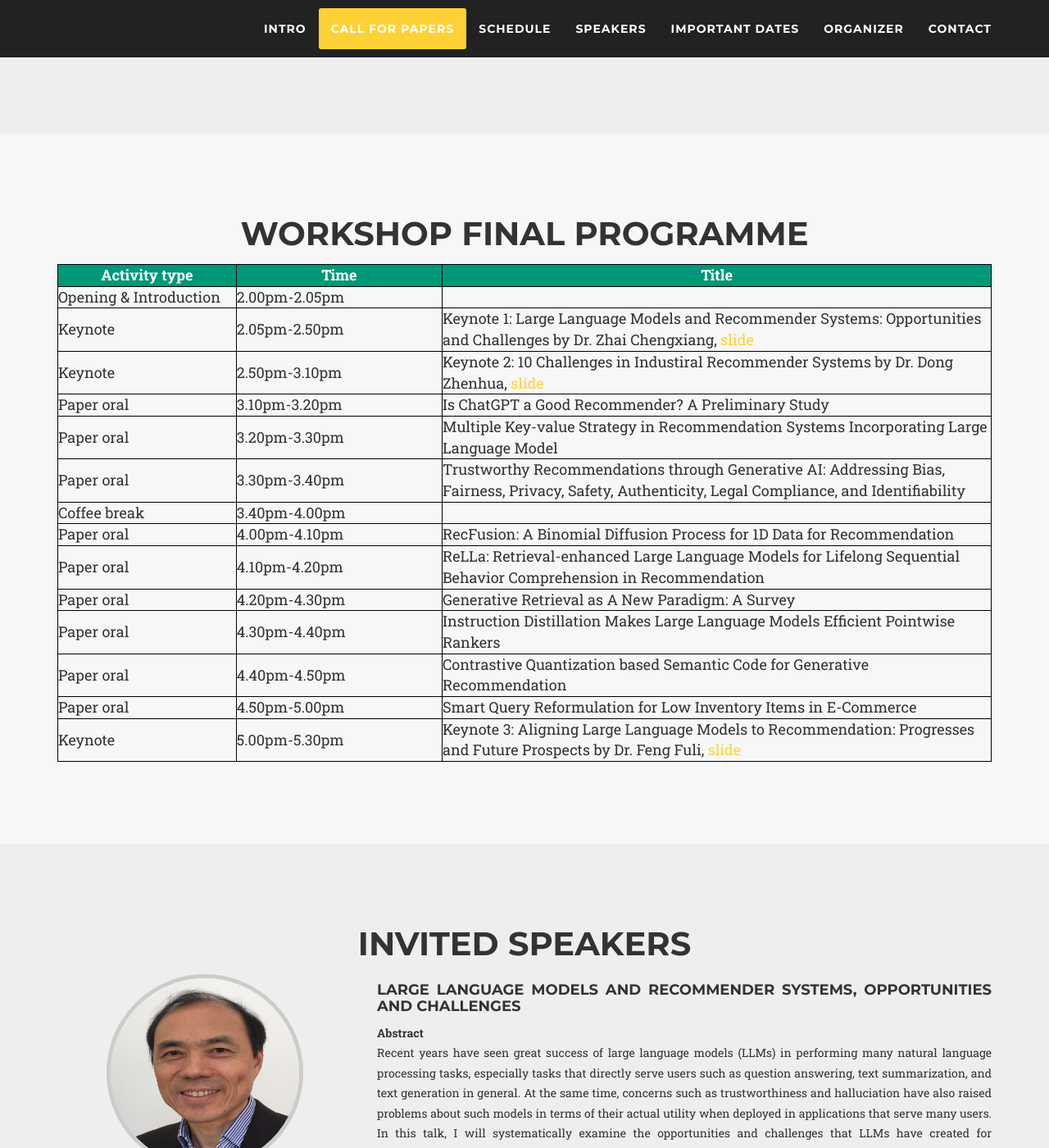
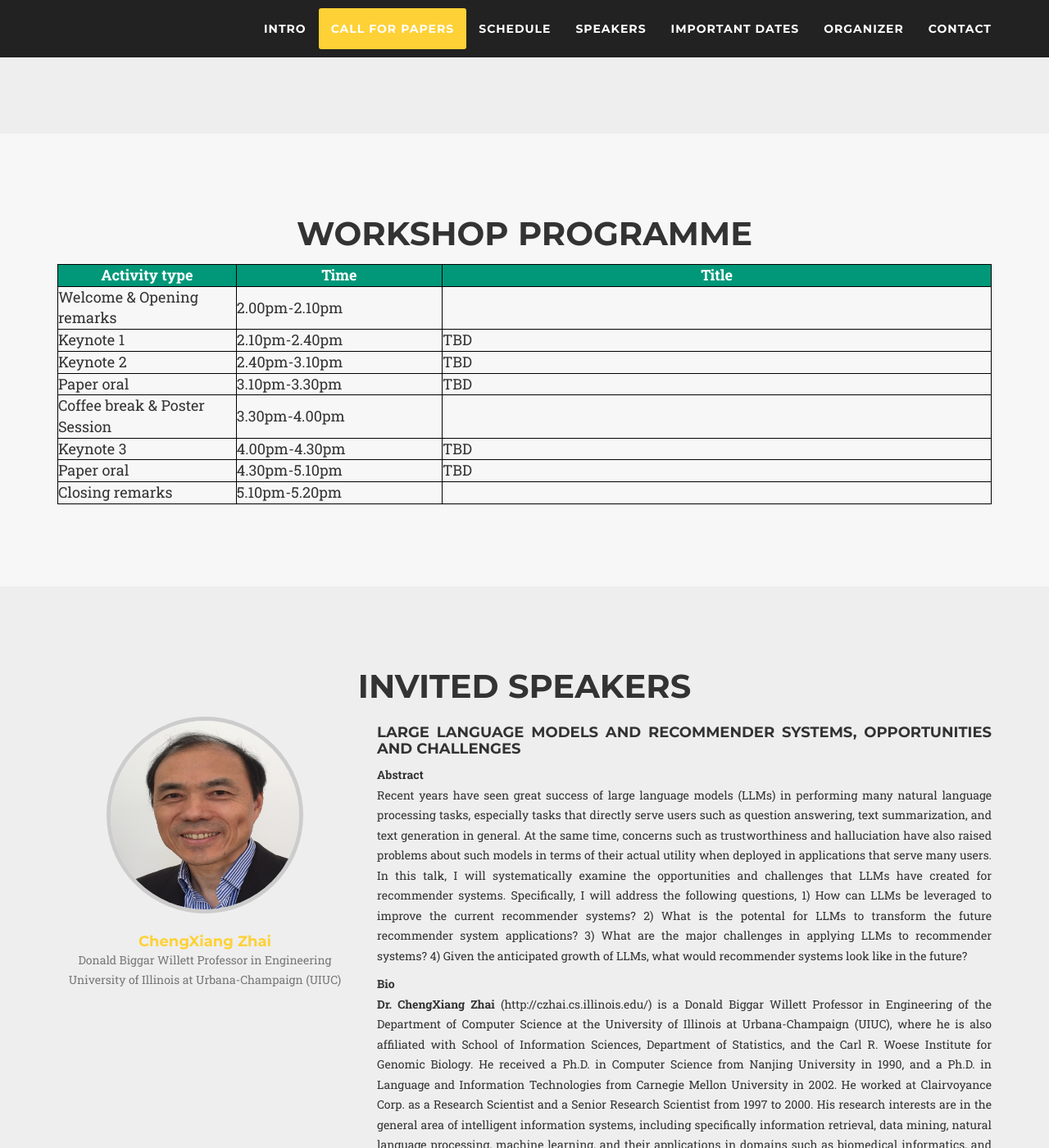
Before and after one commit to mmgensr-cikm25/mmgensr-cikm25.github.io, a Jekyll site: the page built from index.md, in a window 1280 px wide and 1400 px high, scrolled down 1985 px. Shown: the whole window at 82% size. Built offline with Jekyll 4.4.1, drawn with Linux system fonts in a browser that asks for light colours; nearby versions of some CDN libraries; some web fonts are replaced.

Commit message:
Update schedule.html

```diff
--- a/_includes/schedule.html
+++ b/_includes/schedule.html
@@ -19,26 +19,20 @@
   <div class="container">
     <div class="row">
       <div class="col-lg-12 text-center">
-        <h2 class="section-heading">Workshop Final Programme</h2>
+        <h2 class="section-heading">Workshop Programme</h2>
         <!--h3 class="section-subheading text-muted">Lorem ipsum dolor sit amet consectetur.</h3-->
       </div>
     </div>
     <table style="width: 100%">
         <tr> <th width=130px> Activity type </th> <th width=150px> Time </th> <th width=400px> Title </th> </tr>
-        <tr> <td width=130px> Opening & Introduction </td> <td width=150px> 2.00pm-2.05pm </td> <td></td> </tr>
-        <tr> <td width=130px>Keynote</td> <td width=150px>2.05pm-2.50pm</td> <td width=400px>Keynote 1: Large Language Models and Recommender Systems: Opportunities and Challenges by Dr. Zhai Chengxiang, <a href="https://github.com/RGM-CIKM23/RGM-CIKM23.github.io/blob/main/_speakers/LLMs-RecSys-Zhai%20Chengxiang.pdf">slide</a></td> </tr>
-        <tr> <td width=130px>Keynote</td> <td width=150px>2.50pm-3.10pm</td> <td width=400px>Keynote 2: 10 Challenges in Industiral Recommender Systems by Dr. Dong Zhenhua, <a href="https://arxiv.org/pdf/2310.04804.pdf">slide</a></td> </tr>
-        <tr> <td width=130px>Paper oral</td> <td width=150px>3.10pm-3.20pm</td> <td width=400px>Is ChatGPT a Good Recommender? A Preliminary Study</td> </tr>
-        <tr> <td width=130px>Paper oral</td> <td width=150px>3.20pm-3.30pm</td> <td width=400px>Multiple Key-value Strategy in Recommendation Systems Incorporating Large Language Model</td> </tr>
-        <tr> <td width=130px>Paper oral</td> <td width=150px>3.30pm-3.40pm</td> <td width=400px>Trustworthy Recommendations through Generative AI: Addressing Bias, Fairness, Privacy, Safety, Authenticity, Legal Compliance, and Identifiability</td> </tr>
-        <tr> <td width=130px> Coffee break </td> <td width=150px> 3.40pm-4.00pm</td><td></td> </tr>
-        <tr> <td width=130px>Paper oral</td> <td width=150px>4.00pm-4.10pm</td> <td width=400px>RecFusion: A Binomial Diffusion Process for 1D Data for Recommendation</td> </tr>
-        <tr> <td width=130px>Paper oral</td> <td width=150px>4.10pm-4.20pm</td> <td width=400px>ReLLa: Retrieval-enhanced Large Language Models for Lifelong Sequential Behavior Comprehension in Recommendation</td> </tr>
-        <tr> <td width=130px>Paper oral</td> <td width=150px>4.20pm-4.30pm</td> <td width=400px>Generative Retrieval as A New Paradigm: A Survey</td> </tr>
-        <tr> <td width=130px>Paper oral</td> <td width=150px>4.30pm-4.40pm</td> <td width=400px>Instruction Distillation Makes Large Language Models Efficient Pointwise Rankers</td> </tr>
-        <tr> <td width=130px>Paper oral</td> <td width=150px>4.40pm-4.50pm</td> <td width=400px>Contrastive Quantization based Semantic Code for Generative Recommendation</td> </tr>
-        <tr> <td width=130px>Paper oral</td> <td width=150px>4.50pm-5.00pm</td> <td width=400px>Smart Query Reformulation for Low Inventory Items in E-Commerce</td> </tr>
-        <tr> <td width=130px>Keynote</td> <td width=150px>5.00pm-5.30pm</td> <td width=400px>Keynote 3: Aligning Large Language Models to Recommendation: Progresses and Future Prospects by Dr. Feng Fuli, <a href="https://github.com/RGM-CIKM23/RGM-CIKM23.github.io/blob/main/_speakers/align_LLM4Rec_Fuli-CIKM23.pdf">slide</a></td> </tr>
+        <tr> <td width=130px> Welcome & Opening remarks </td> <td width=150px> 2.00pm-2.10pm </td> <td></td> </tr>
+        <tr> <td width=130px>Keynote 1</td> <td width=150px>2.10pm-2.40pm</td> <td width=400px>TBD</td> </tr>
+        <tr> <td width=130px>Keynote 2</td> <td width=150px>2.40pm-3.10pm</td> <td width=400px>TBD</td> </tr>
+        <tr> <td width=130px>Paper oral</td> <td width=150px>3.10pm-3.30pm</td> <td width=400px>TBD</td> </tr>
+        <tr> <td width=130px> Coffee break & Poster Session </td> <td width=150px> 3.30pm-4.00pm</td><td></td> </tr>
+        <tr> <td width=130px>Keynote 3</td> <td width=150px>4.00pm-4.30pm</td> <td width=400px>TBD</td> </tr>
+        <tr> <td width=130px>Paper oral</td> <td width=150px>4.30pm-5.10pm</td> <td width=400px>TBD</td> </tr>
+        <tr> <td width=130px> Closing remarks </td> <td width=150px> 5.10pm-5.20pm </td> <td></td> </tr>
 
     </table>
   </div>
```
